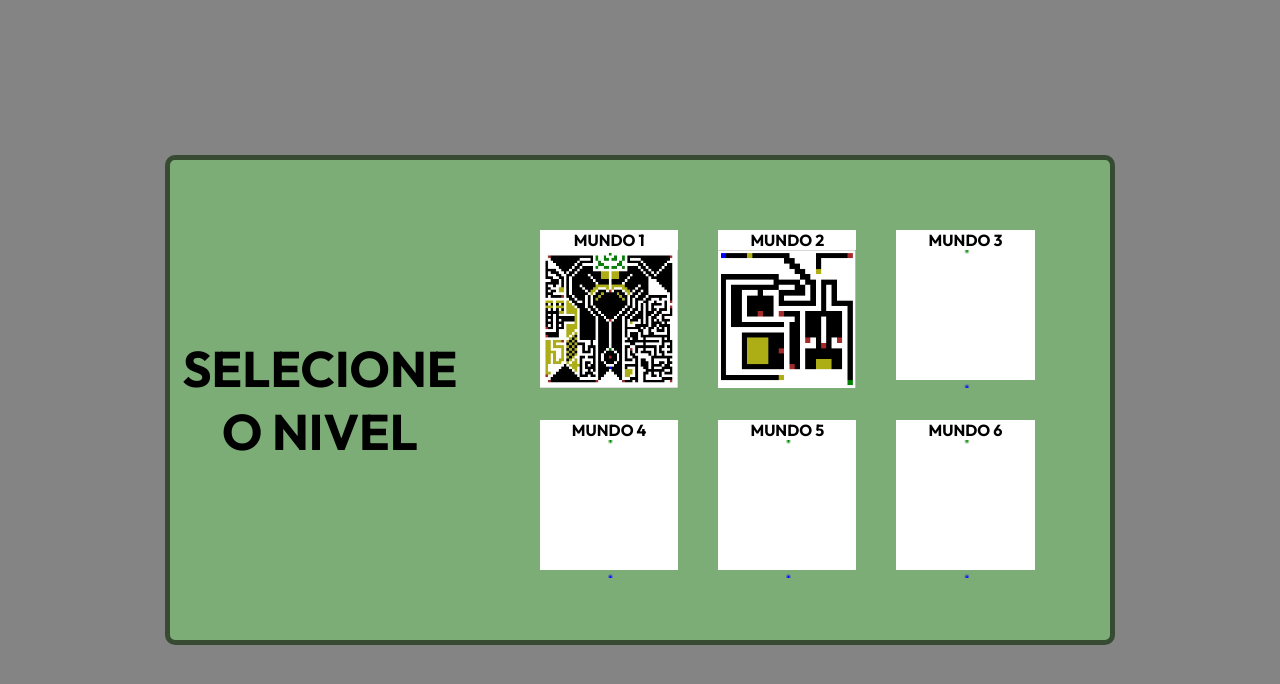
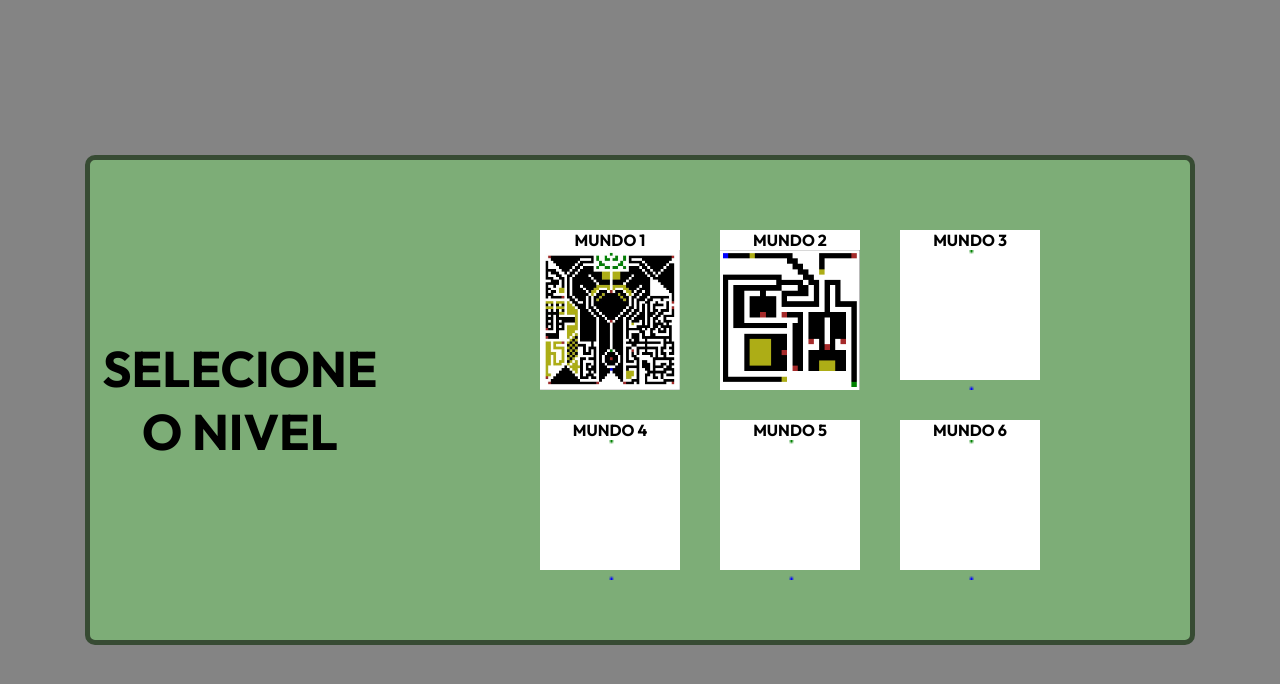
Before and after one commit to vinipet/labirinto, a website: page index.html in a window 1280 px wide. Drawn offline with Linux system fonts and the light colour scheme.

Commit message:
main menu ok

```diff
--- a/assets/styles/main.css
+++ b/assets/styles/main.css
@@ -30,6 +30,7 @@ section{
    border: 5px solid rgb(55, 75, 51);
    border-radius: 10px;
    justify-content: center;
+   max-width: fit-content;
 }
 
 h1{
@@ -44,9 +45,13 @@ h1{
 
 .mundos{
    max-width: 700px;
-   margin: 50px;
-   display: grid;
-   grid-template-columns: 33% 33% 33%;
+    margin: 50px;
+    display: flex;
+    flex-direction: row;
+    flex-wrap: wrap;
+    align-content: center;
+    justify-content: center;
+    align-items: center;
 }
 
 .mundo{
@@ -97,3 +102,9 @@ canvas{
    top: 15px;
    left: 15px;
 }
+
+@media (max-width : 466px) {
+   section{
+   margin-top: 60vh;
+   }
+}
```
